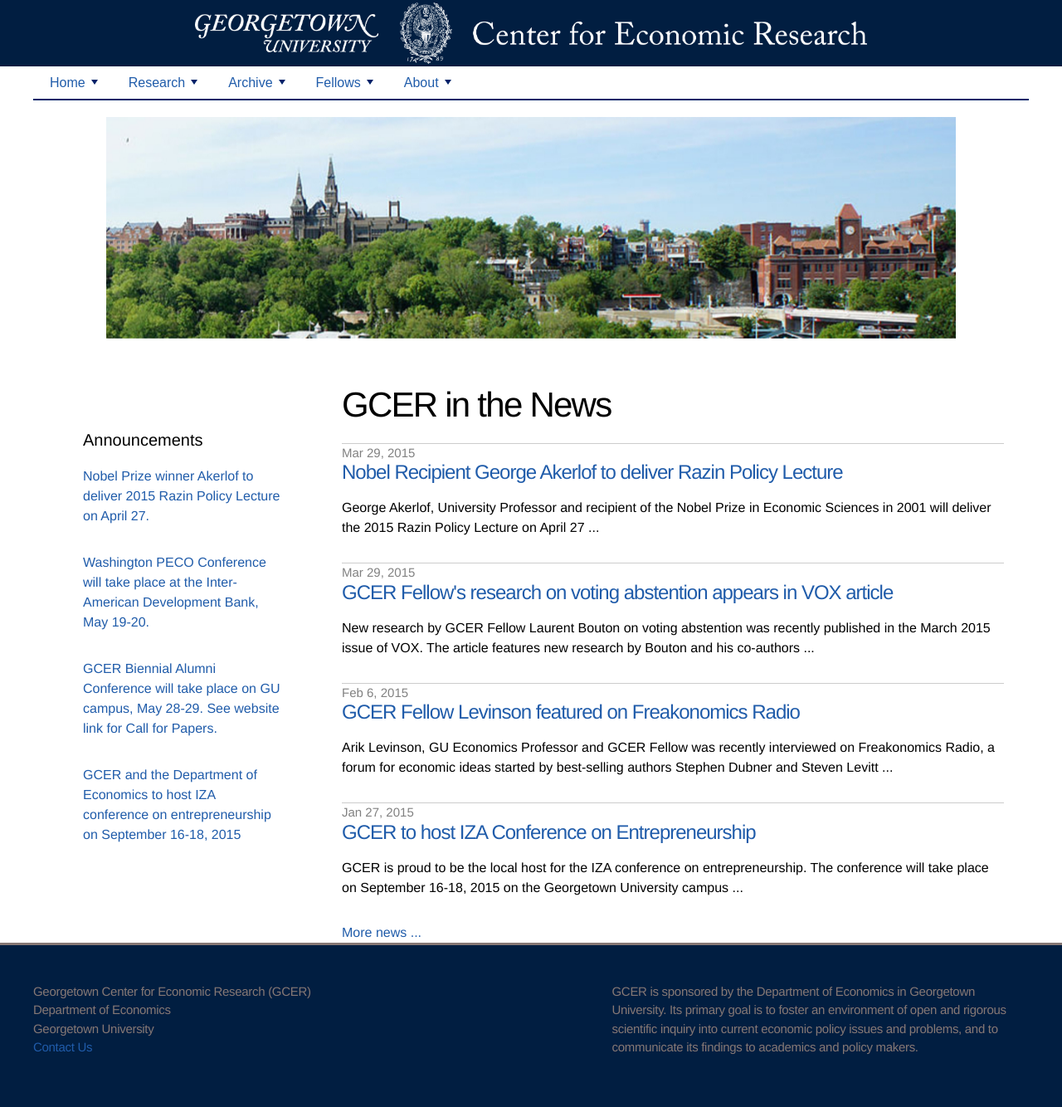
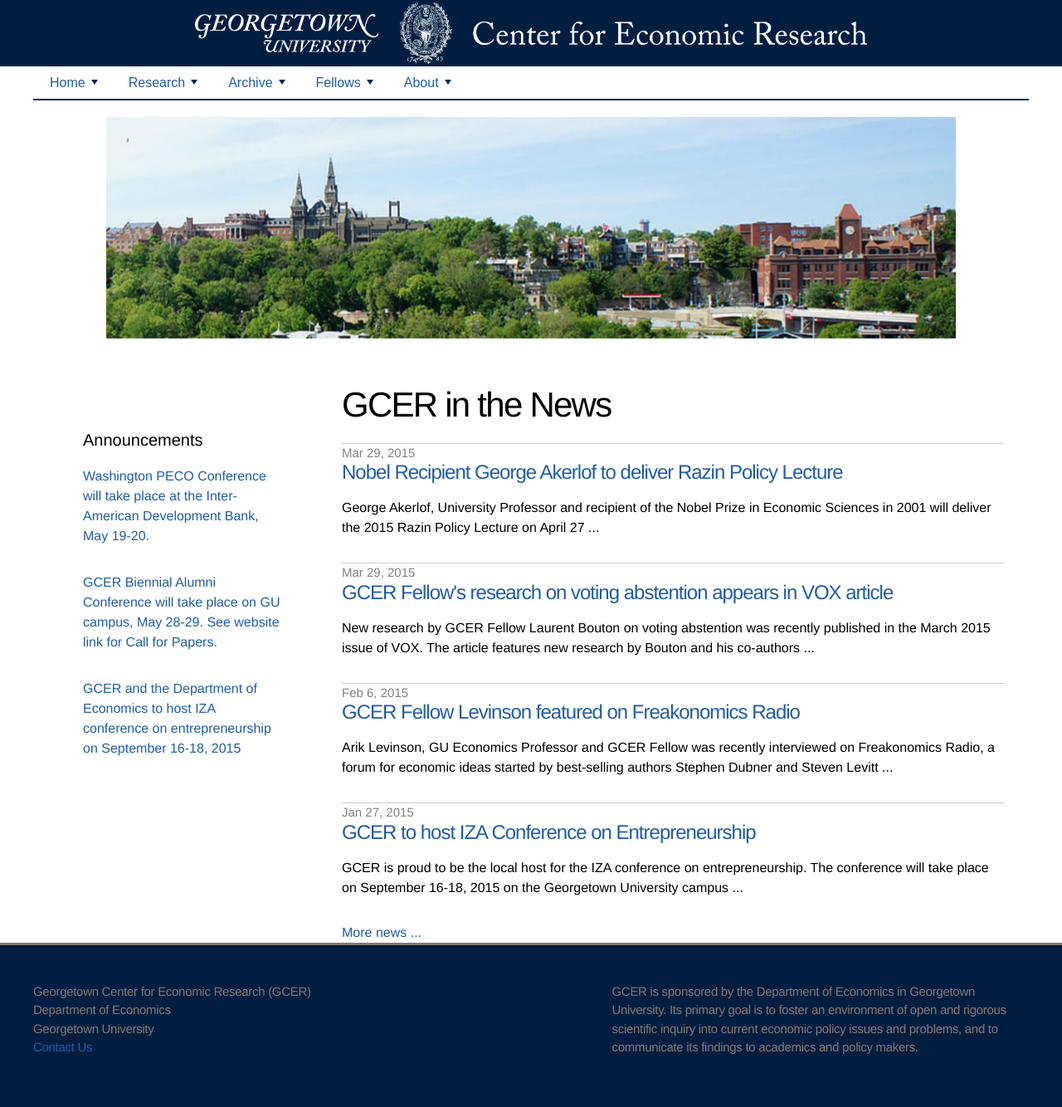
Before and after one commit to georgetown-econ/gcer, a Jekyll site: the page built from index.html, in a window 1280 px wide. Shown: the whole page at 83% size. Built offline with Jekyll 4.4.1, drawn with Linux system fonts in a browser that asks for light colours.

Commit message:
Updated announcements.yml

```diff
--- a/_data/announcements.yml
+++ b/_data/announcements.yml
@@ -1,4 +1,3 @@
-- announcement: <a href="/archive/#/2015/03/29/nobel-recipient-george-akerlof-to-deliver-razin-policy-lecture"> Nobel Prize winner Akerlof to deliver 2015 Razin Policy Lecture on April 27.</a>
 - announcement: <a href="https://sites.google.com/a/georgetown.edu/washington-peco/home/2015-washington-peco"> Washington PECO Conference will take place at the Inter-American Development Bank, May 19-20.</a>
 - announcement: <a href="https://sites.google.com/site/gcer2015/"> GCER Biennial Alumni Conference will take place on GU campus, May 28-29. See website link for Call for Papers.</a>
 - announcement: <a href="http://gcer.georgetown.edu/archive/#/2015/01/27/iza-entrepreneurship"> GCER and the Department of Economics to host IZA conference on entrepreneurship on September 16-18, 2015</a>
```
